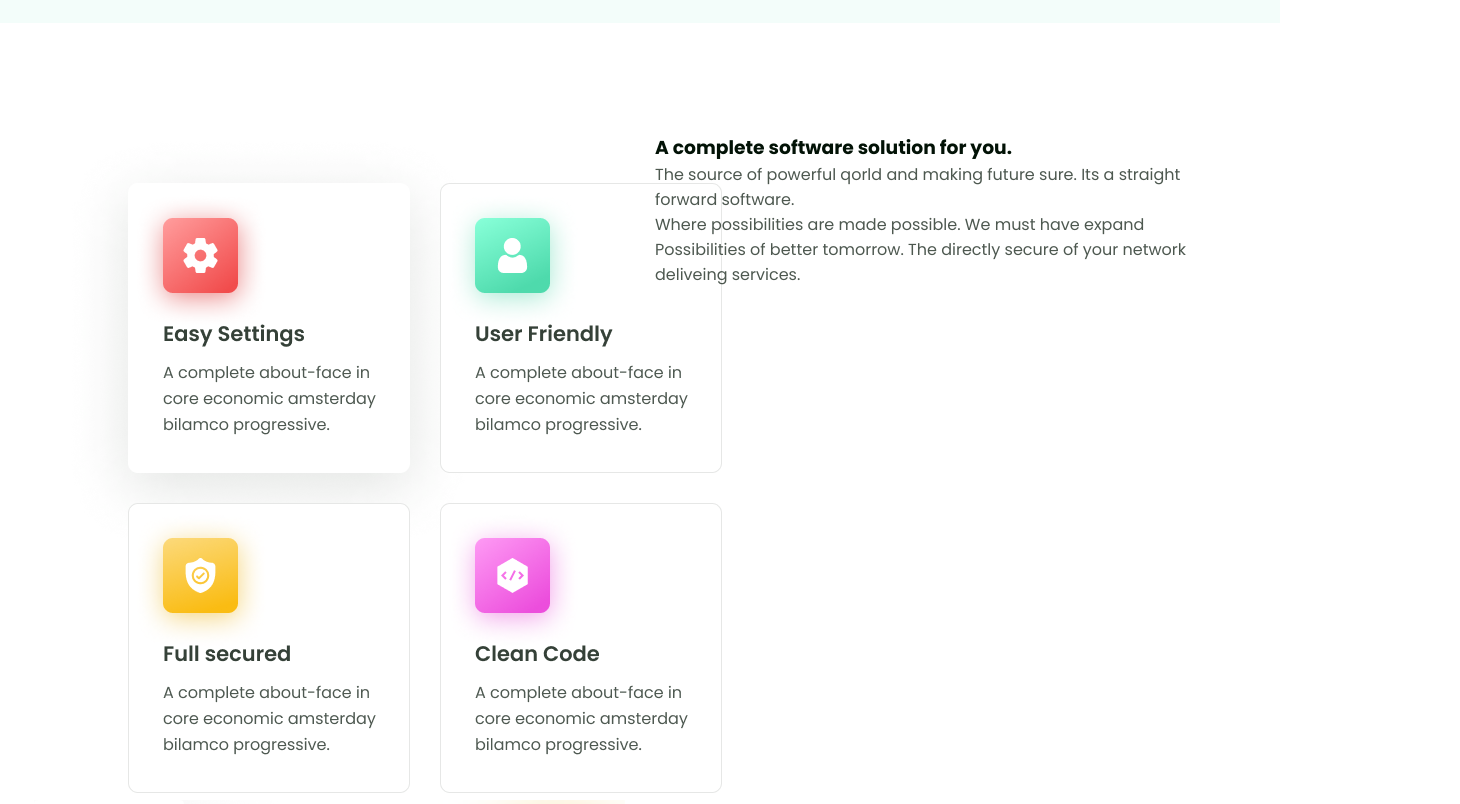
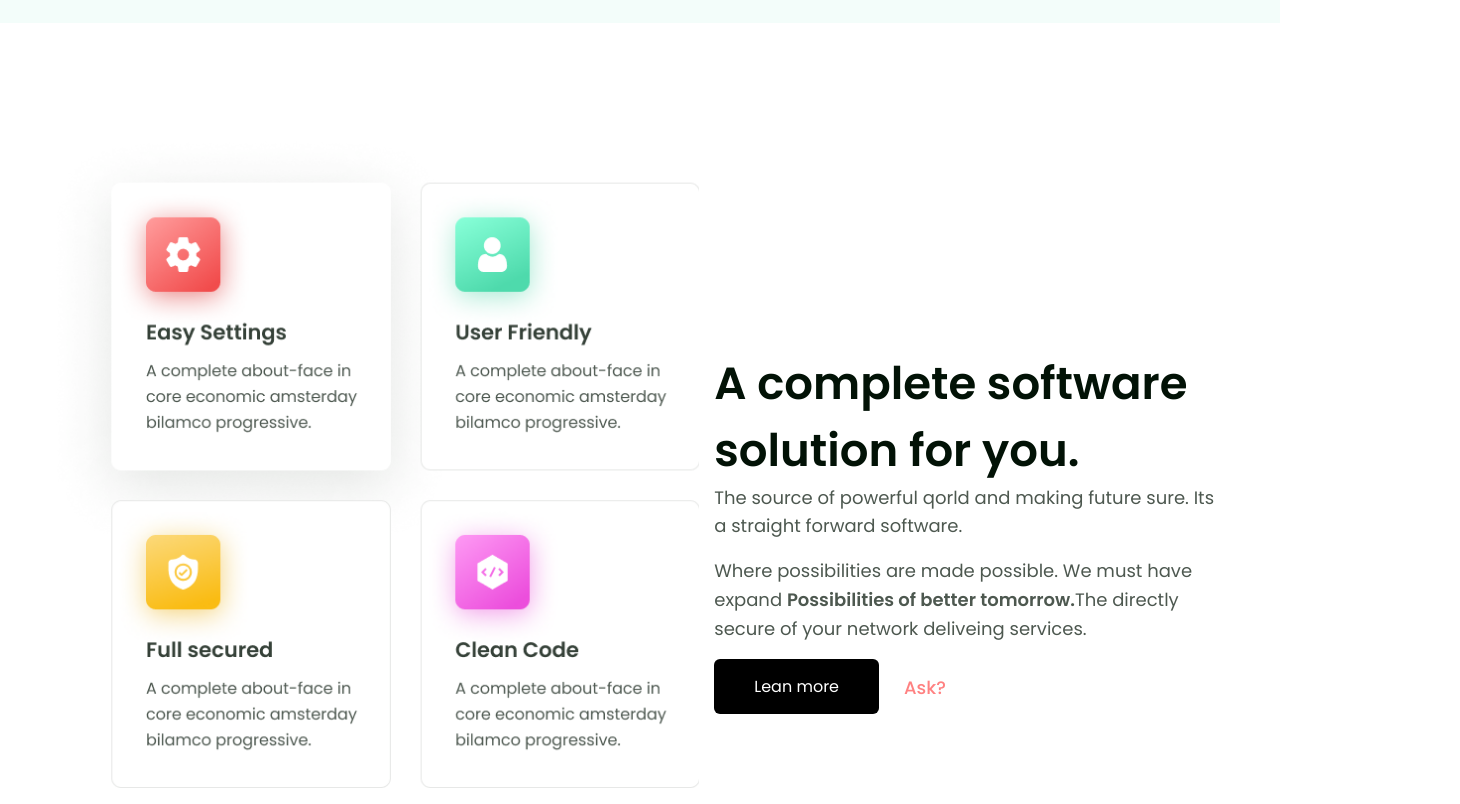
Before and after one commit to Akchabekova/SoftPoint, a plain HTML site: page index.html in a window 1280 px wide. Shown: the part 860-1664 px from the top of the page, 1460 px wide, since content can reach past the window. Drawn offline with Linux system fonts and the light colour scheme.

Commit message:
add p and img features

```diff
--- a/index.html
+++ b/index.html
@@ -70,15 +70,17 @@
 <section class="features">
     <div class="container">
         <div class="row">
-            <div class="col-6">
-                <img src="./images/features-cards.png">
-            </div>
-            <div class="col-6">
+            <div class="cards-img"></div>
+            <div class="cards-text">
             <h3 class="features-title">A complete software solution for you.</h3>
                 <p class="features-text">The source of powerful qorld and making future sure. Its a  straight forward software.
                 </p>
-                <p class="features-text">Where possibilities are made possible. We must have expand Possibilities of better tomorrow. The directly secure of your network deliveing  services.
+                <p class="features-text">Where possibilities are made possible. We must have expand <span>Possibilities of better tomorrow.</span>The directly secure of your network deliveing  services.
                 </p>
+                <div class="features-link">
+                    <a href="#" class="features-btn">Lean more</a>
+                    <p class="features-question">Ask?</p>
+                </div>
             </div>
         </div>
         <div class="row">
@@ -95,6 +97,23 @@
                 </p>
             </div>
         </div>
+        <div class="row">
+            <div class="col-6">
+               <h3 class="features-title">Discover & growth with analysis.</h3>
+                <p class="features-desc">Software with new dimensions. The better future
+                    and information about the virtual world.
+                </p>
+                <nav class="features-discover">
+                    <p class="discover-item">Software with new dimensions the better.</p>
+                    <p class="discover-item">Effortlessly manages all your information.</p>
+                    <p class="discover-item">Simple Solutions for Complex Connections.</p>
+                    <p class="discover-item">Complete business solutions for customers.</p>
+                </nav>
+            </div>
+            <div class="col-6">
+                <img src="./images/discover.img.png">
+            </div>
+        </div>
     </div>
 </section>
 </body>
--- a/styles/style.css
+++ b/styles/style.css
@@ -169,7 +169,61 @@ button{
 .features{
     padding: 110px 0;
 }
+.features .row{
+    align-items: center;
+}
+.cards-img{
+    background: url("../images/features-cards.png") no-repeat center/cover;
+    height: 655px;
+    object-position: right;
+    width: 55%;
+    padding: 0 15px;
+    margin-bottom: 143px;
+}
+.cards-text{
+    width: 45%;
+    padding: 0 15px;
+}
 
+.features-title{
+    font-size: 45px;
+    font-weight: 600;
+    line-height: 67px;
+    align-items: flex-end;
+
+}
+.features-text{
+    font-size: 18px;
+    font-weight: 400;
+    line-height: 28.8px;
+    margin-bottom: 16px;
+}
+.features-desc{
+    font-weight: 500;
+    font-size: 18px;
+    line-height: 28.8px;
+}
+.features-text span{
+    font-weight: 600;
+}
+.features-link{
+    display: flex;
+
+}
+.features-btn{
+    background-color: black;
+    color: white;
+    border-radius: 6px;
+    padding: 15px 40px;
+}
+.features-question{
+    color: #FF4D4D;
+    font-size: 18px;
+    font-weight: 500;
+    line-height: 28.8px;
+    margin-top: 15px;
+    margin-left: 25px;
+}
 .rtl{
     direction: rtl;
 }
```
